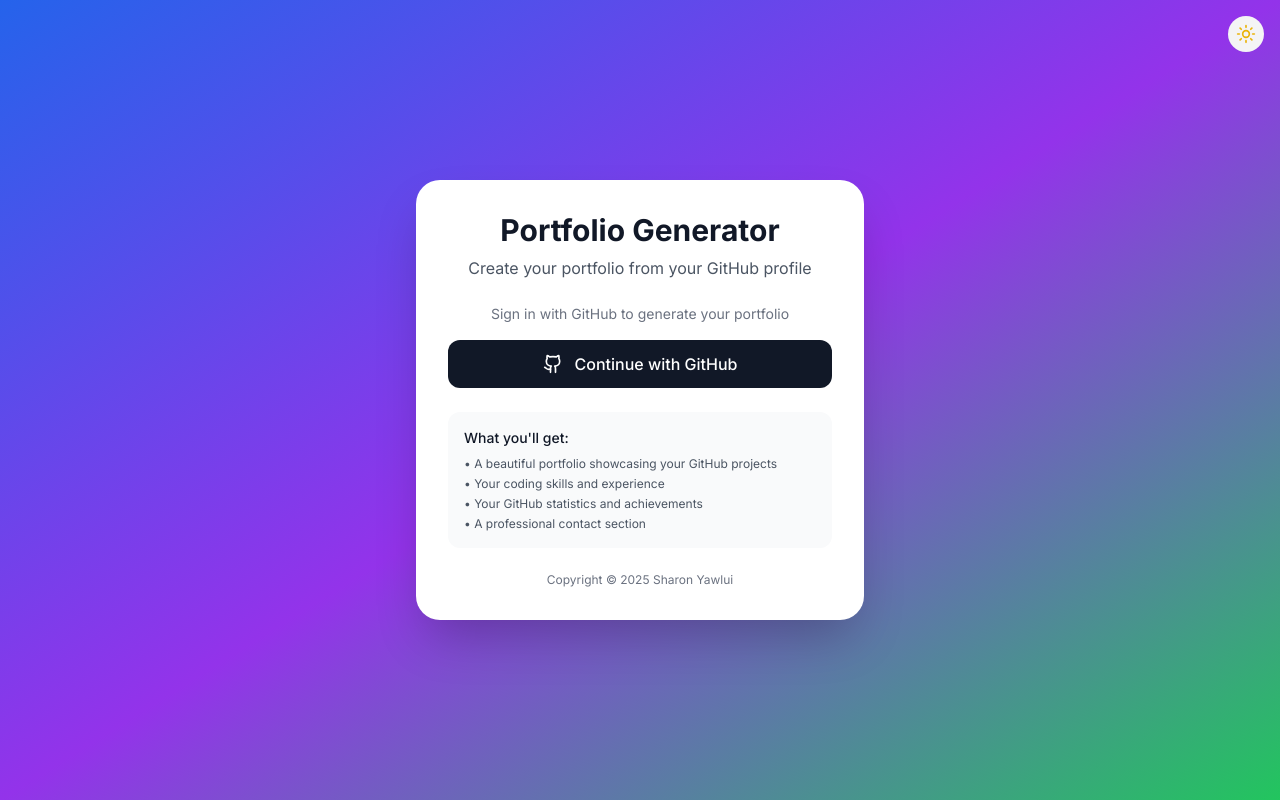
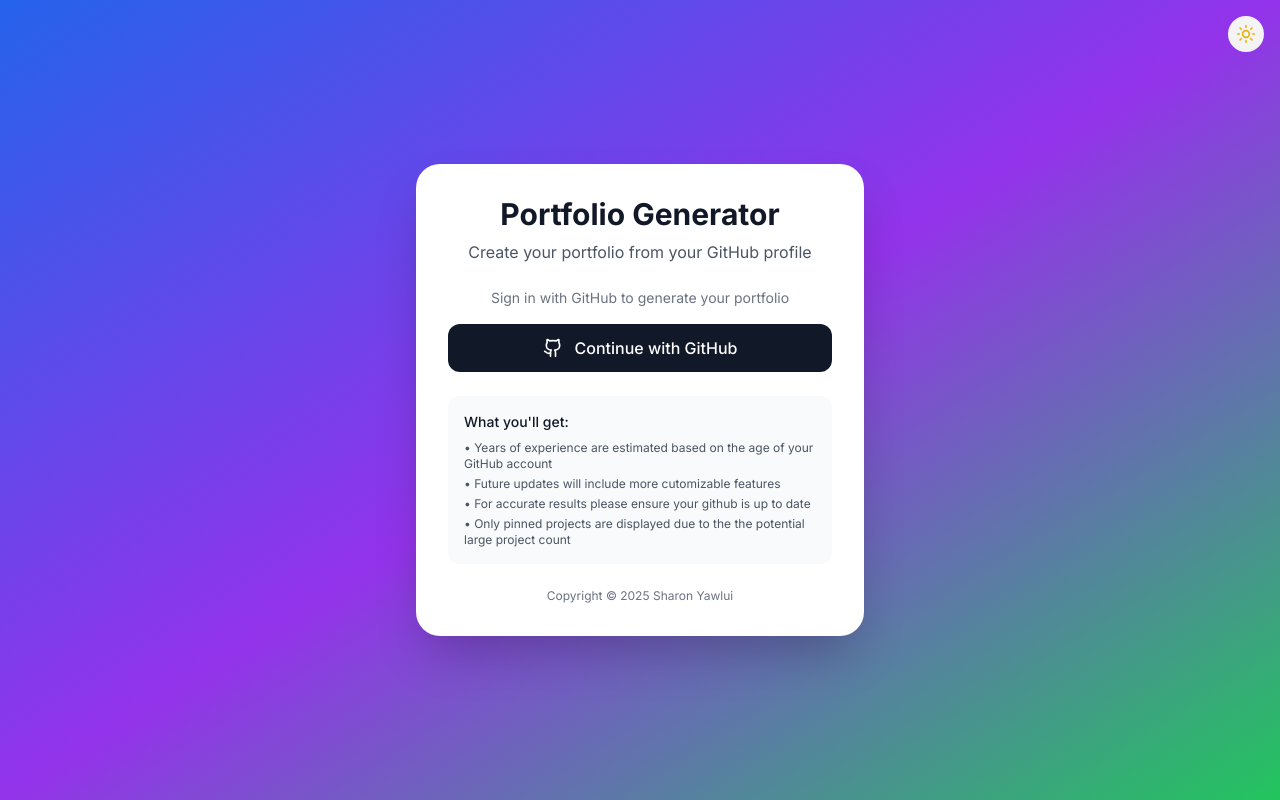
Before and after one commit to Sharonmee/My-portfolio-generator, a Next.js app: page / in a window 1280 px wide. Built offline with nearby package versions, Linux system fonts and the light colour scheme; no server answers.

Commit message:
fixed redirect issue

```diff
--- a/next.config.js
+++ b/next.config.js
@@ -11,6 +11,10 @@ const nextConfig = {
     async rewrites() {
         return [
             {
+                source: '/',
+                destination: '/index.html',
+            },
+            {
                 source: '/myportfolio',
                 destination: '/myportfolio/',
             },
@@ -23,18 +27,13 @@ const nextConfig = {
     async redirects() {
         return [
             {
-                source: '/',
-                destination: '/index.html',
+                source: '/portfolio',
+                destination: '/myportfolio',
                 permanent: true,
             },
             {
-                source: '/myportfolio',
-                destination: '/myportfolio/',
-                permanent: true,
-            },
-            {
-                source: '/myportfolio/:username',
-                destination: '/myportfolio/:username/',
+                source: '/portfolio/:username',
+                destination: '/myportfolio/:username',
                 permanent: true,
             },
         ]
--- a/src/app/page.tsx
+++ b/src/app/page.tsx
@@ -67,10 +67,10 @@ export default function Home() {
         <div className="bg-gray-50 rounded-xl p-4 space-y-2">
           <p className="font-medium text-gray-900 text-sm">What you'll get:</p>
           <ul className="text-xs text-gray-600 space-y-1">
-            <li>• A beautiful portfolio showcasing your GitHub projects</li>
-            <li>• Your coding skills and experience</li>
-            <li>• Your GitHub statistics and achievements</li>
-            <li>• A professional contact section</li>
+            <li>• Years of experience are estimated based on the age of your GitHub account</li>
+            <li>• Future updates will include more cutomizable features</li>
+            <li>• For accurate results please ensure your github is up to date </li>
+            <li>• Only pinned projects are displayed due to the the potential large project count</li>
           </ul>
         </div>
 
```
